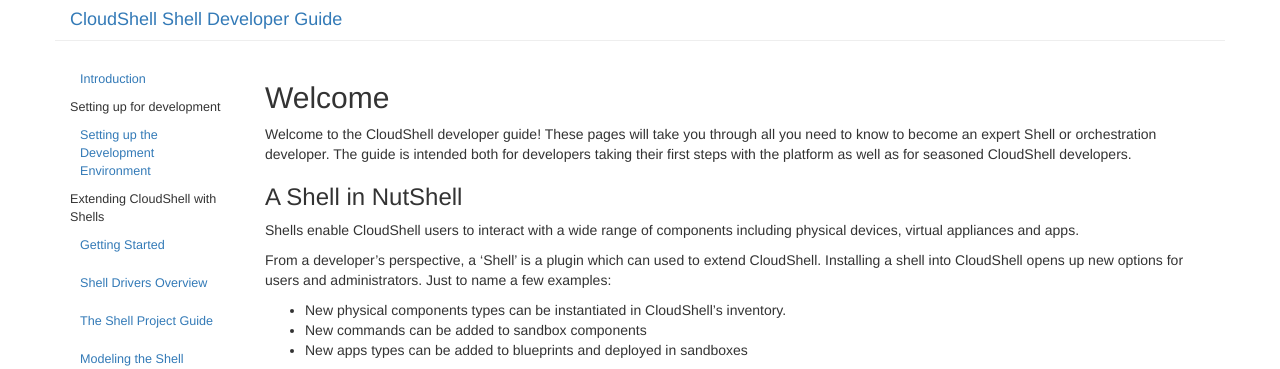
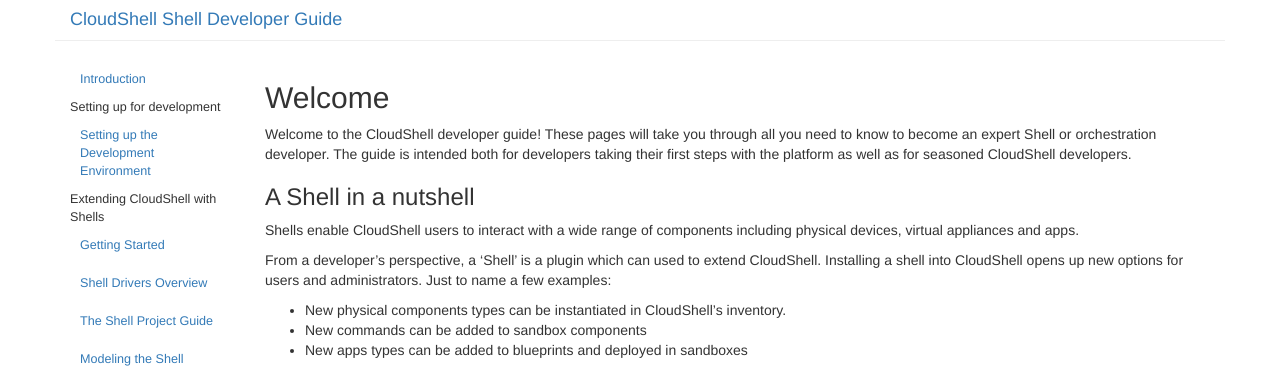
Before and after one commit to QualiSystems/devguide_source, a Jekyll site: the page built from index.md, in a window 1280 px wide. Shown: the top 369 px of the page. Built offline with Jekyll 4.4.1, drawn with Linux system fonts in a browser that asks for light colours.

Commit message:
fixed mistakes

```diff
--- a/index.md
+++ b/index.md
@@ -9,7 +9,7 @@
 These pages will take you through all you need to know to become an expert Shell or orchestration developer.
  The guide is intended both for developers taking their first steps with the platform as well as for seasoned CloudShell developers.
 
-### A Shell in NutShell
+### A Shell in a nutshell
 
 Shells enable CloudShell users to interact with a wide range of components including physical devices, virtual appliances and apps.
 
```
Also changed, not shown: _posts/2016-07-11-creating-a-shell.md (+1 -1 lines), assets/driver_lifecycle.png.
